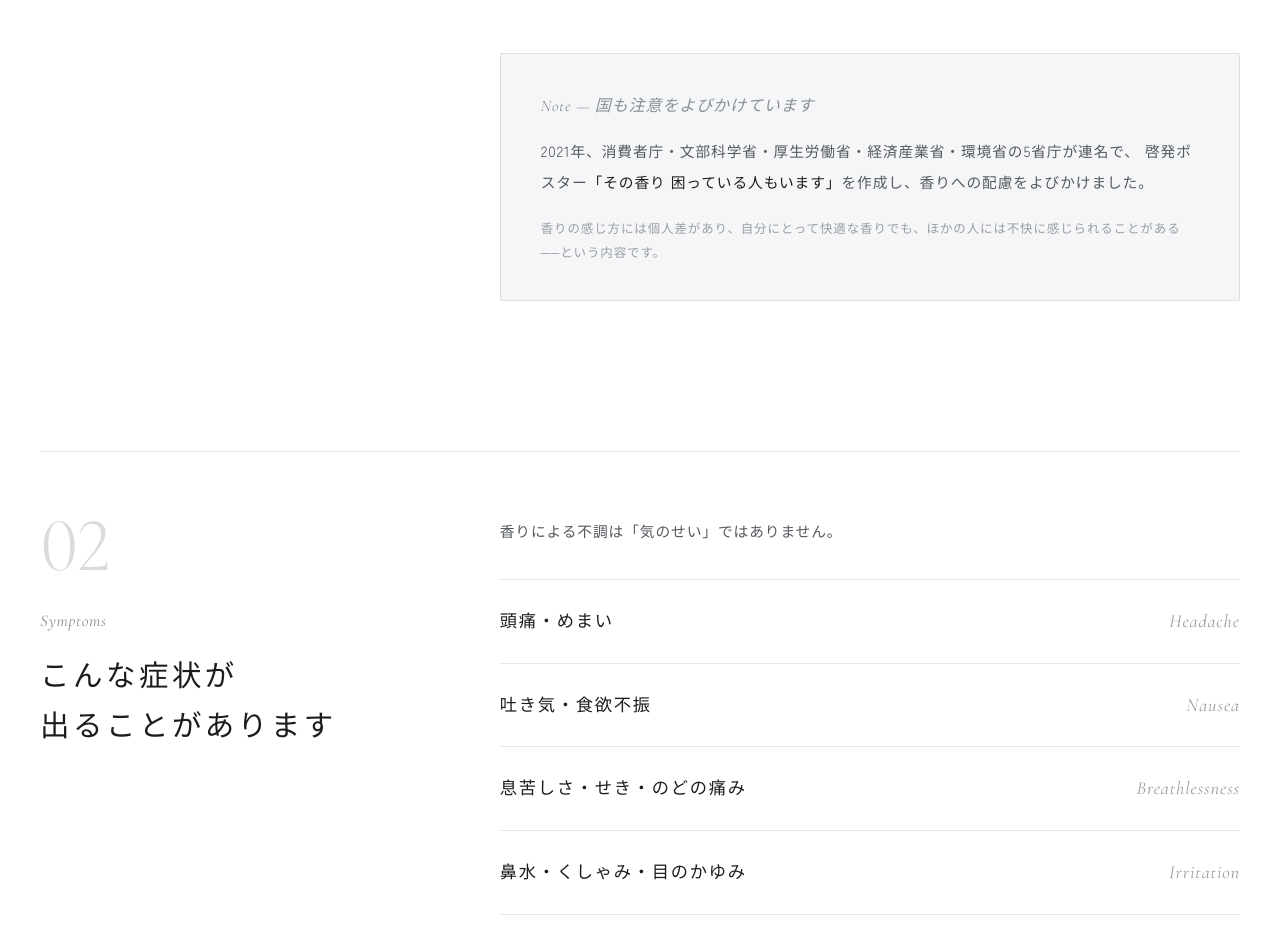
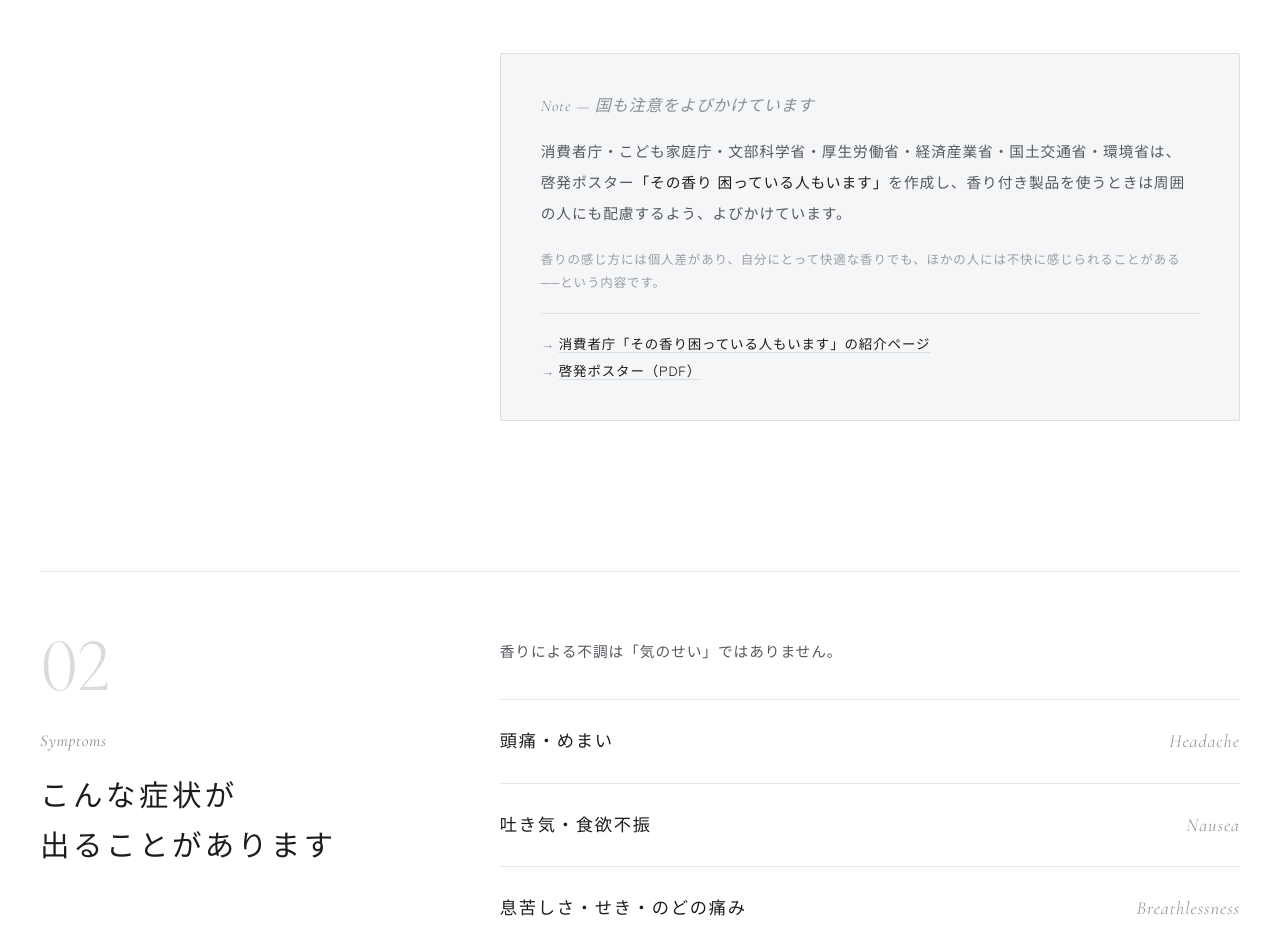
Before and after one commit to cchaaan69sx-hash/MuKoryo, a plain HTML site: page index.html in a window 1280 px wide. Shown: the part 2680-3616 px from the top of the page. Drawn offline with nearby package versions, Linux system fonts and the light colour scheme; no server answers.

Commit message:
Revise fragrance awareness content and links
Updated links and references in the note card section to include additional government agencies and resources related to fragrance awareness.

```diff
--- a/index.html
+++ b/index.html
@@ -8,7 +8,7 @@
   <link rel="preconnect" href="https://fonts.googleapis.com">
   <link rel="preconnect" href="https://fonts.gstatic.com" crossorigin>
   <link href="https://fonts.googleapis.com/css2?family=Cormorant+Garamond:ital,wght@0,300;0,400;0,500;1,300;1,400&family=Shippori+Mincho:wght@400;500&family=Zen+Kaku+Gothic+New:wght@400;500&display=swap" rel="stylesheet">
-  <link rel="stylesheet" href="style.css?v=17">
+  <link rel="stylesheet" href="style.css?v=18">
 </head>
 <body>
 
@@ -111,12 +111,16 @@
           <aside class="note-card">
             <p class="note-label">Note — 国も注意をよびかけています</p>
             <p>
-              2021年、消費者庁・文部科学省・厚生労働省・経済産業省・環境省の5省庁が連名で、
-              啓発ポスター<strong>「その香り 困っている人もいます」</strong>を作成し、香りへの配慮をよびかけました。
+              消費者庁・こども家庭庁・文部科学省・厚生労働省・経済産業省・国土交通省・環境省は、
+              啓発ポスター<strong>「その香り 困っている人もいます」</strong>を作成し、香り付き製品を使うときは周囲の人にも配慮するよう、よびかけています。
             </p>
             <p class="small">
               香りの感じ方には個人差があり、自分にとって快適な香りでも、ほかの人には不快に感じられることがある──という内容です。
             </p>
+            <ul class="source-links">
+              <li><a href="https://www.caa.go.jp/policies/policy/consumer_safety/other/" target="_blank" rel="noopener">消費者庁「その香り困っている人もいます」の紹介ページ</a></li>
+              <li><a href="https://www.caa.go.jp/policies/policy/consumer_safety/other/assets/consumer_safety_cms205_260514_01.pdf" target="_blank" rel="noopener">啓発ポスター（PDF）</a></li>
+            </ul>
           </aside>
         </div>
       </div>
@@ -453,7 +457,7 @@
             </details>
             <details>
               <summary>身近な人の香りがつらいとき、どう伝えたらいい？</summary>
-              <p>相手を責めるのではなく、「実は香りで頭が痛くなってしまう体質で…」と自分の状況として伝えると、受け止めてもらいやすくなります。5省庁の啓発ポスターを見てもらうのもひとつの方法です。</p>
+              <p>相手を責めるのではなく、「実は香りで頭が痛くなってしまう体質で…」と自分の状況として伝えると、受け止めてもらいやすくなります。国の啓発ポスター「その香り 困っている人もいます」（「01 香害とは」で紹介しています）を見てもらうのもひとつの方法です。</p>
             </details>
           </div>
         </div>
```
